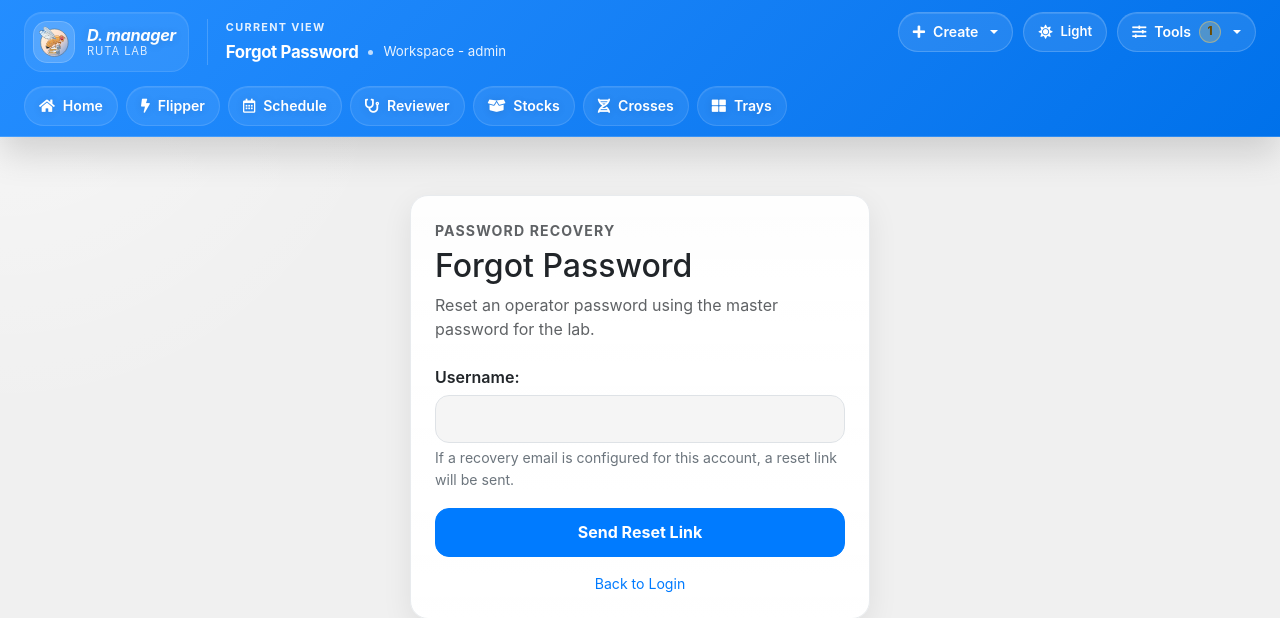
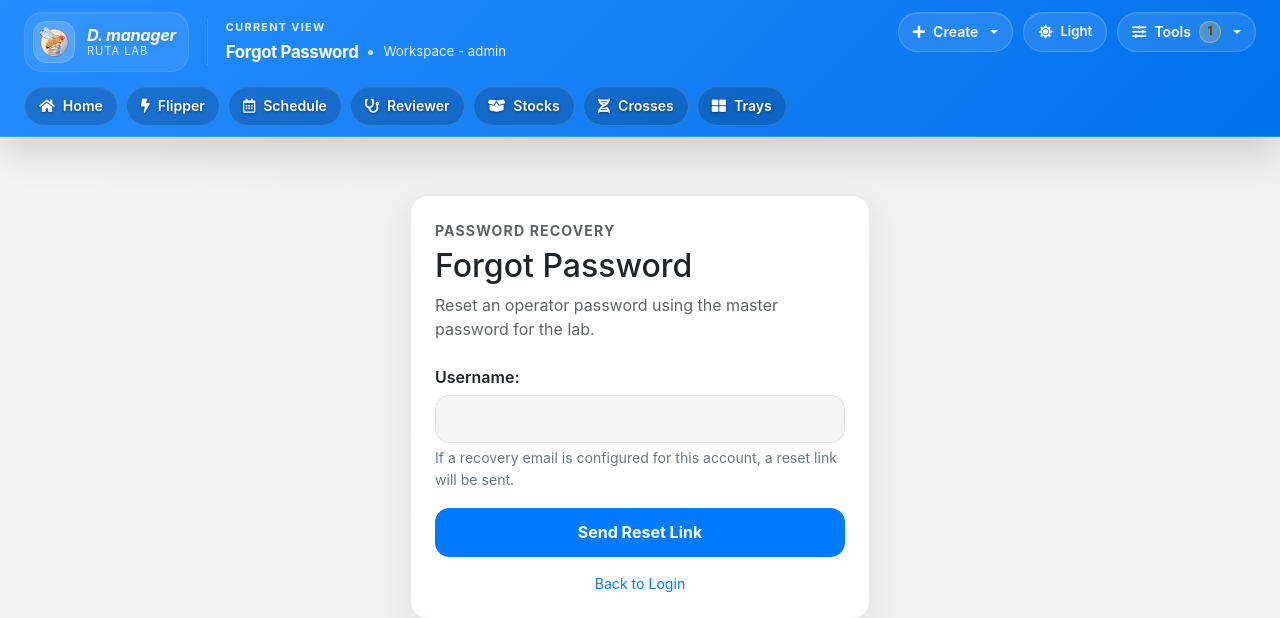
Before and after one commit to neurorishika/FlyManager, a Flask app: page /auth/forgot_password in a window 1280 px wide. Shown: the top 618 px of the page. Run offline with Flask 3, Linux system fonts and the light colour scheme; the visitor is signed in with stand-in values (Sample User, id 1); data that the repository does not hold is empty; parts of the project's set-up code (start-up, migrations or seed data) failed here and were passed over; some libraries are stand-ins or nearby versions.

Commit message:
style: update button background and border styles for improved visibility

```diff
--- a/flymanager/app/templates/base.html
+++ b/flymanager/app/templates/base.html
@@ -697,10 +697,10 @@
             text-decoration: none;
             font-weight: 600;
             font-size: 0.88rem;
-            background: rgba(255, 255, 255, 0.08);
-            border: 1px solid rgba(255, 255, 255, 0.12);
+            background: rgba(0, 0, 0, 0.18);
+            border: 1px solid rgba(255, 255, 255, 0.14);
             box-shadow: inset 0 1px 0 rgba(255, 255, 255, 0.08);
-            text-shadow: 0 1px 8px rgba(0, 0, 0, 0.12);
+            text-shadow: 0 1px 3px rgba(0, 0, 0, 0.45);
             transition: background-color 0.2s ease, transform 0.2s ease, box-shadow 0.2s ease, border-color 0.2s ease;
         }
 
```
